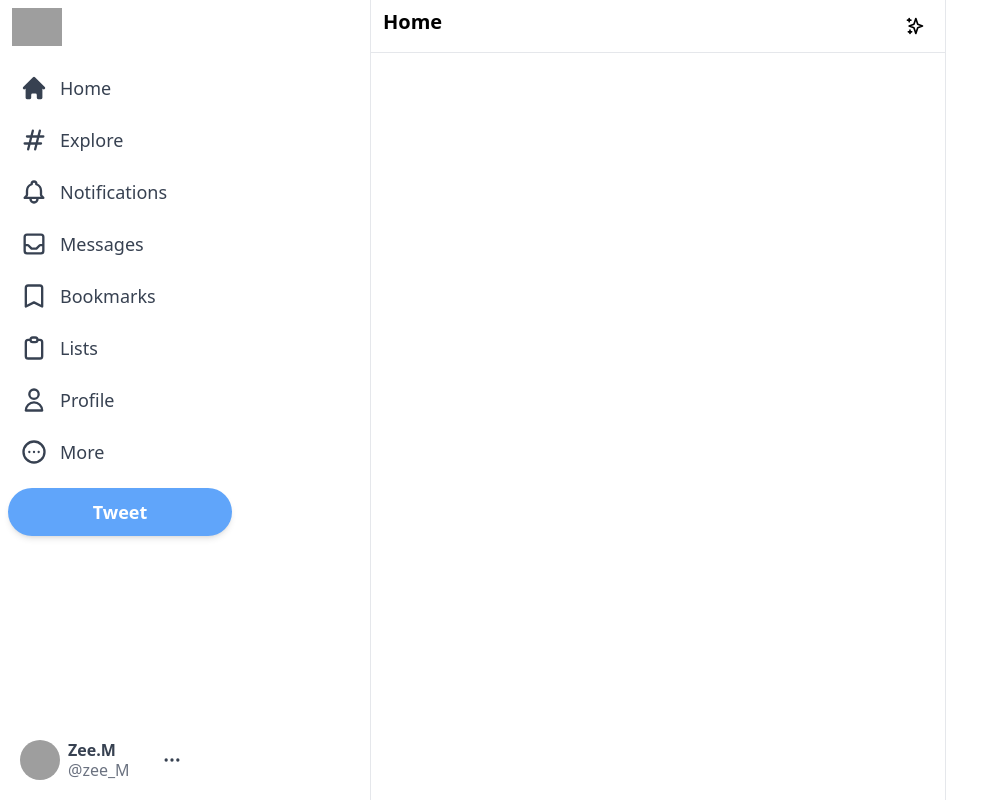
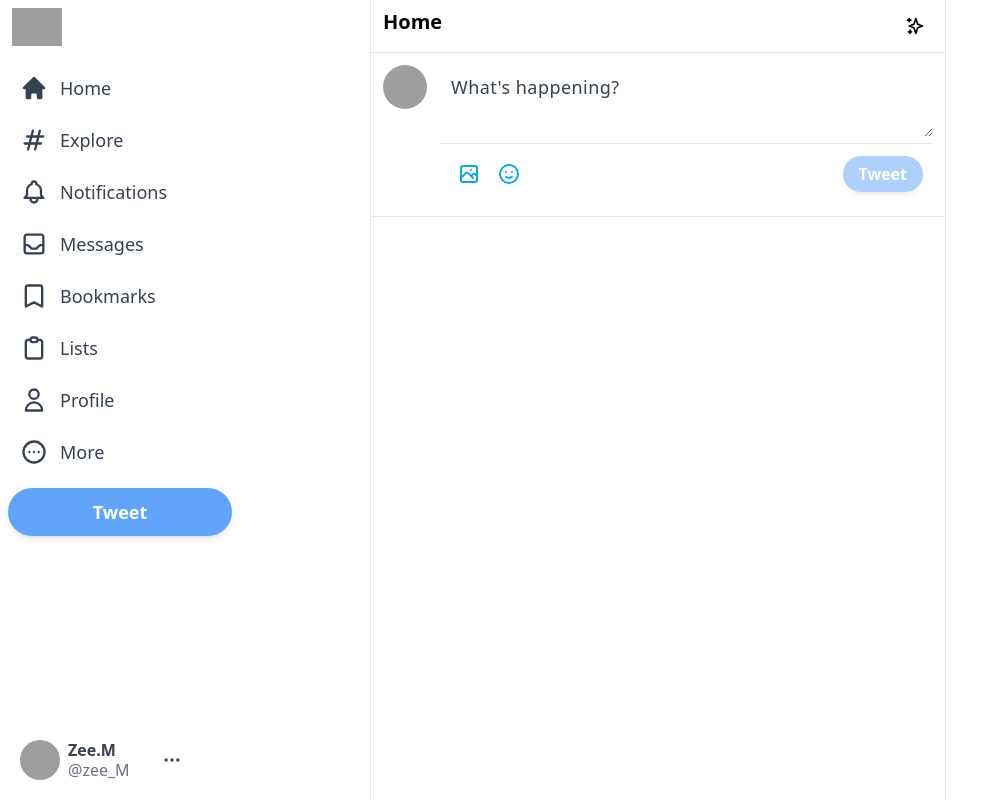
Before and after one commit to hasnatuz-zahara/my-twitter-clone, a Next.js app: page / in a window 1280 px wide. Shown: the whole page, without its empty margins (0-1001 px from the left). Built offline with nearby package versions, Linux system fonts and the light colour scheme; grey boxes are pictures that could not be loaded.

Commit message:
add the input section of the feed component

```diff
--- a/components/Feed.js
+++ b/components/Feed.js
@@ -1,4 +1,5 @@
 import { SparklesIcon } from "@heroicons/react/outline";
+import Input from "./Input";
 
 export default function Feed() {
   return (
@@ -9,6 +10,7 @@
               <SparklesIcon className="h-5"/>
             </div>
             </div>
+            <Input />
             </div>
   )
 }
--- /dev/null
+++ b/components/Input.js
@@ -0,0 +1,21 @@
+import { EmojiHappyIcon, PhotographIcon } from "@heroicons/react/outline";
+
+export default function Input() {
+  return (
+    <div className="flex border-b border-gray-200 p-3 space-x-3">
+        <img className="h-11 w-11 rounded-full cursor-pointer hover:brightness-95 "src="https://e0.pxfuel.com/wallpapers/530/368/desktop-wallpaper-hijab-girl-cartoon-anime-hijab.jpg" alt="user-img" />
+        <div className="w-full divide-y divide-gray-200" >
+            <div className="">
+                <textarea className="w-full border-none focus:ring-0 text-lg placeholder-gray-700 tracking-wide min-h-[50px] text-gray-700" rows="2" placeholder="What's happening?"></textarea>
+            </div>
+            <div className="flex items-center justify-between p-2.5">
+                <div className="flex">
+                    <PhotographIcon className="h-10 w-10 hoverEfect p-2 text-sky-500 hover:bg-sky-100"/>
+                    <EmojiHappyIcon className="h-10 w-10 hoverEfect p-2 text-sky-500 hover:bg-sky-100"/>
+                </div>
+                <button className="bg-blue-400 text-white px-4 py-1.5 rounded-full font-bold shadow-md hover:brightness-95 disabled:opacity-50" disabled>Tweet</button>
+            </div>
+        </div>
+    </div>
+  )
+}
--- a/package.json
+++ b/package.json
@@ -15,6 +15,7 @@
     "react-dom": "^18"
   },
   "devDependencies": {
+    "@tailwindcss/forms": "^0.5.7",
     "autoprefixer": "^10.4.16",
     "eslint": "^8",
     "eslint-config-next": "14.0.4",
--- a/tailwind.config.js
+++ b/tailwind.config.js
@@ -9,5 +9,5 @@
   theme: {
     extend: {},
   },
-  plugins: [],
+  plugins: [require('@tailwindcss/forms')],
 }
```
Also changed, not shown: 1 other file (tests, documents, lock files or other folders).
